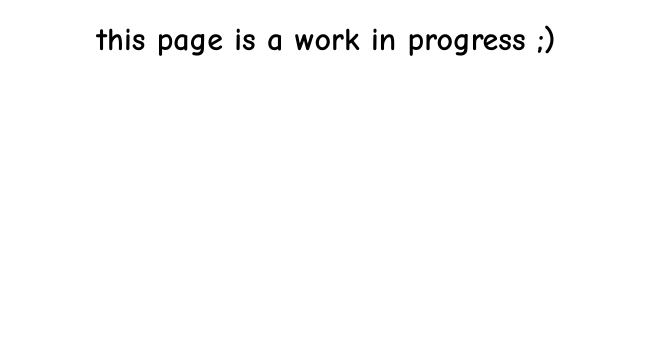
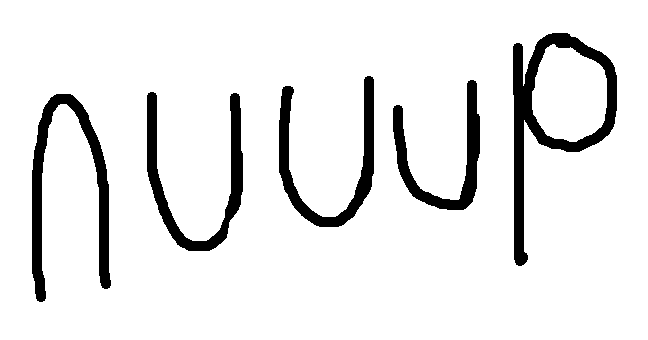
Before and after one commit to nuuupgames/nuuupgames.github.io, a plain HTML site: page index.html in a window 1280 px wide. Shown: the whole page, without its empty margins (314-962 px from the left). Drawn offline with Linux system fonts and the light colour scheme.

Commit message:
Update index.html

```diff
--- a/index.html
+++ b/index.html
@@ -12,7 +12,7 @@
 
   <body>
     <center>
-      <h1>this page is a work in progress ;)</h1>
+      <img src = "nuuup.png">
     </center>
   </body>
 </html>
```
